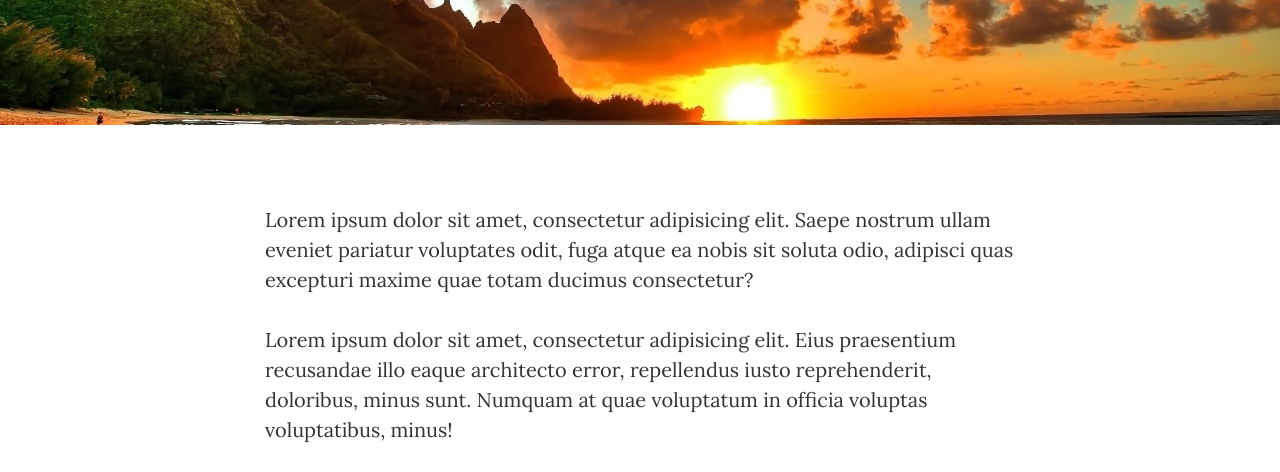
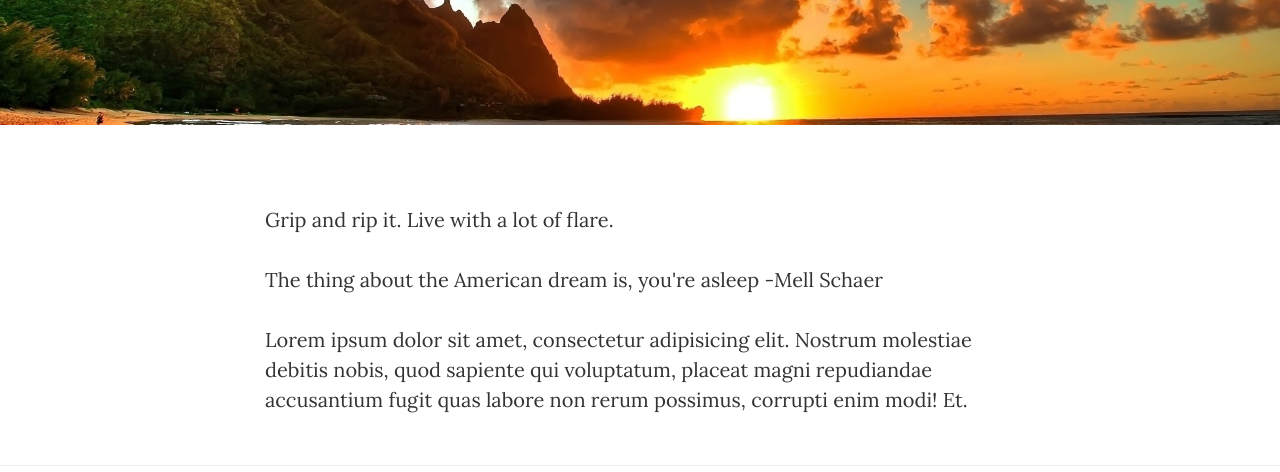
Before and after one commit to sdeavin1/sdeavin1.github.io, a website: page about.html in a window 1280 px wide. Shown: the part 323-795 px from the top of the page. Drawn offline with nearby package versions, Linux system fonts and the light colour scheme.

Commit message:
Update about.html

```diff
--- a/about.html
+++ b/about.html
@@ -87,8 +87,9 @@
     <div class="container">
         <div class="row">
             <div class="col-lg-8 col-lg-offset-2 col-md-10 col-md-offset-1">
-                <p>Lorem ipsum dolor sit amet, consectetur adipisicing elit. Saepe nostrum ullam eveniet pariatur voluptates odit, fuga atque ea nobis sit soluta odio, adipisci quas excepturi maxime quae totam ducimus consectetur?</p>
-                <p>Lorem ipsum dolor sit amet, consectetur adipisicing elit. Eius praesentium recusandae illo eaque architecto error, repellendus iusto reprehenderit, doloribus, minus sunt. Numquam at quae voluptatum in officia voluptas voluptatibus, minus!</p>
+                <p>Grip and rip it. Live with a lot of flare.</p>
+                <p>The thing about the American dream is, you're asleep
+                                                            -Mell Schaer</p>
                 <p>Lorem ipsum dolor sit amet, consectetur adipisicing elit. Nostrum molestiae debitis nobis, quod sapiente qui voluptatum, placeat magni repudiandae accusantium fugit quas labore non rerum possimus, corrupti enim modi! Et.</p>
             </div>
         </div>
```
